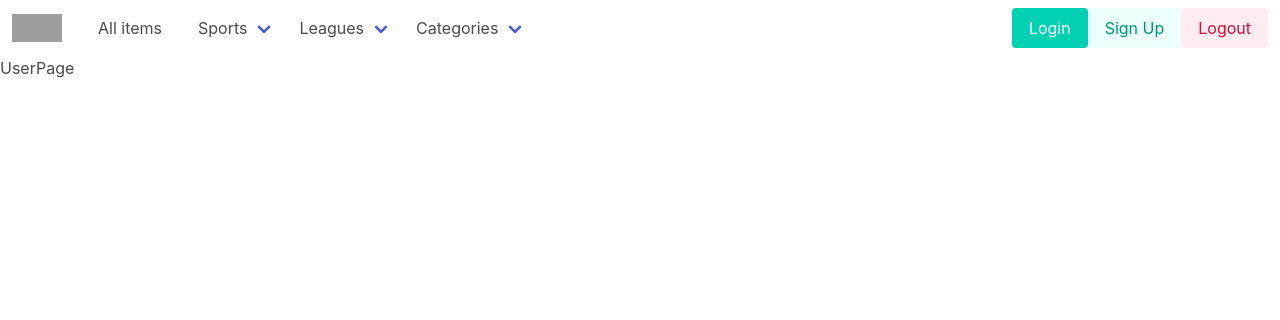
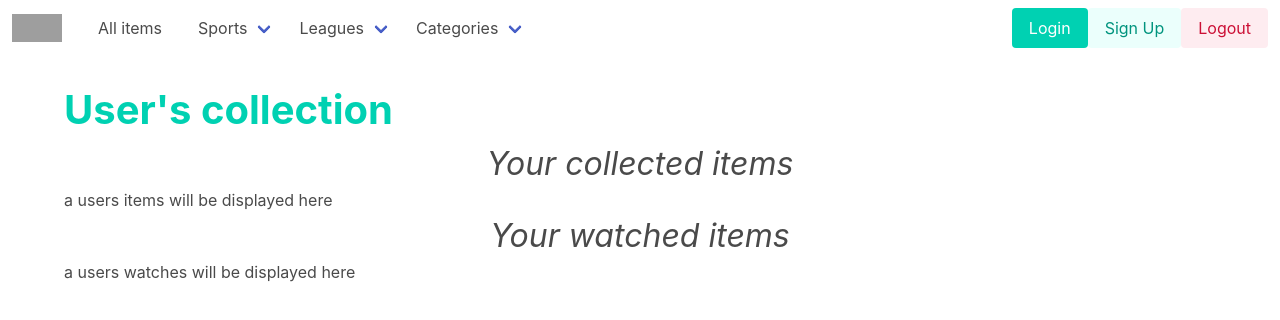
Before and after one commit to ndtelep/gem-museum, a React (Create React App) app in the folder client/: page /userpage in a window 1280 px wide. Shown: the top 320 px of the page. Built offline with nearby package versions, Linux system fonts and the light colour scheme; no server answers; grey boxes are pictures that could not be loaded.

Commit message:
added dummy user page

```diff
--- a/client/src/components/UserPage.js
+++ b/client/src/components/UserPage.js
@@ -1,9 +1,33 @@
-import React from 'react'
+import React from "react";
 
 function UserPage() {
   return (
-    <div>UserPage</div>
-  )
+    <div>
+      {" "}
+      <div class="container">
+        <div class="row align-items-center my-5">
+          <div class="col-lg-7"></div>
+          <div class="col-lg-5">
+            <h1 class="is-size-2 has-text-weight-bold has-text-primary">
+              User's collection
+            </h1>
+            <h3 class="is-size-3 is-italic has-text-centered">
+              Your collected items
+            </h3>
+            <div>
+              <p>a users items will be displayed here</p>
+            </div>
+            <h3 class="is-size-3 is-italic has-text-centered">
+              Your watched items
+            </h3>
+            <div>
+              <p>a users watches will be displayed here</p>
+            </div>
+          </div>
+        </div>
+      </div>
+    </div>
+  );
 }
 
-export default UserPage
+export default UserPage;
```
